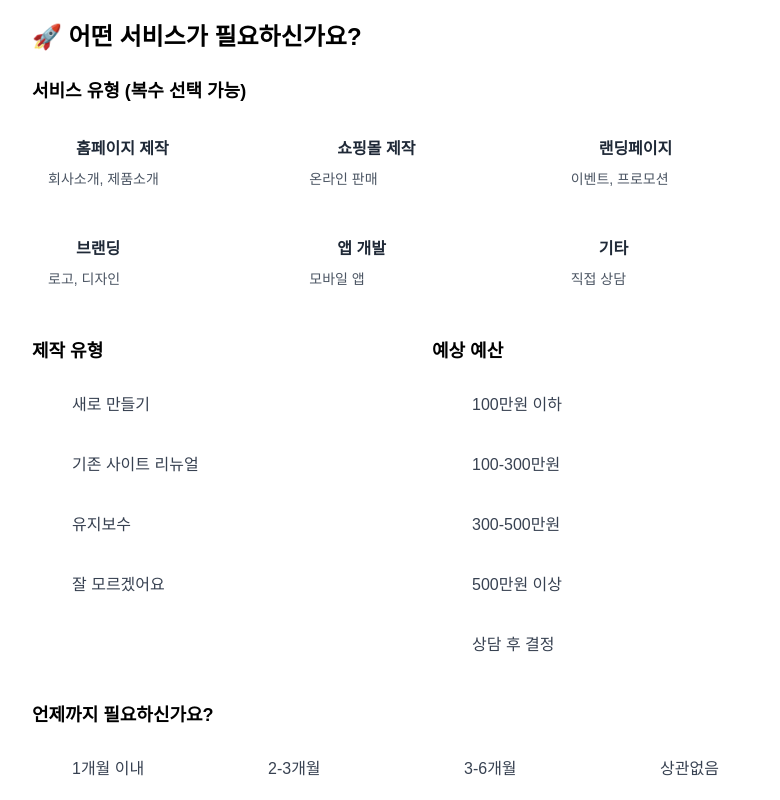
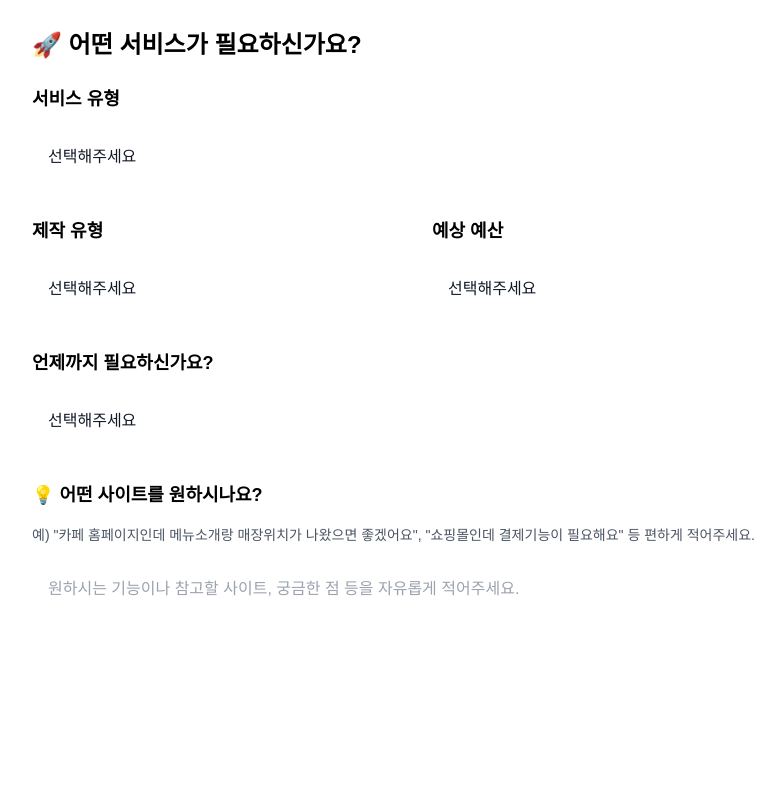
Before and after one commit to voro2520/voro, a Next.js app: page /contact in a window 1280 px wide. Shown: the part 860-1660 px from the top of the page, without its empty margins (224-1004 px from the left). Built offline with nearby package versions, Linux system fonts and the light colour scheme.

Commit message:
Contact 페이지 클릭/입력 문제 해결: 폼 요소 단순화, pointer-events 수정, 상태 관리 개선

```diff
--- a/src/app/contact/page.tsx
+++ b/src/app/contact/page.tsx
@@ -9,7 +9,7 @@ export default function Contact() {
     company: '',
     phone: '',
     email: '',
-    serviceTypes: [] as string[],
+    serviceType: '',
     projectType: '',
     budget: '',
     period: '',
@@ -17,30 +17,33 @@ export default function Contact() {
     agreePrivacy: false
   });
 
+  const [isSubmitting, setIsSubmitting] = useState(false);
+  const [submitMessage, setSubmitMessage] = useState('');
+
   const handleInputChange = (e: React.ChangeEvent<HTMLInputElement | HTMLTextAreaElement | HTMLSelectElement>) => {
     const { name, value, type } = e.target;
+
     if (type === 'checkbox') {
       const checked = (e.target as HTMLInputElement).checked;
-      if (name === 'serviceTypes') {
-        setFormData(prev => ({
-          ...prev,
-          serviceTypes: checked
-            ? [...prev.serviceTypes, value]
-            : prev.serviceTypes.filter(item => item !== value)
-        }));
-      } else {
       setFormData(prev => ({ ...prev, [name]: checked }));
-      }
     } else {
       setFormData(prev => ({ ...prev, [name]: value }));
     }
   };
 
-  const [isSubmitting, setIsSubmitting] = useState(false);
-  const [submitMessage, setSubmitMessage] = useState('');
-
   const handleSubmit = async (e: React.FormEvent) => {
     e.preventDefault();
+
+    if (!formData.name || !formData.phone || !formData.email) {
+      setSubmitMessage('이름, 연락처, 이메일은 필수 입력사항입니다.');
+      return;
+    }
+
+    if (!formData.agreePrivacy) {
+      setSubmitMessage('개인정보 수집 및 이용에 동의해주세요.');
+      return;
+    }
+
     setIsSubmitting(true);
     setSubmitMessage('');
 
@@ -50,20 +53,23 @@ export default function Contact() {
         headers: {
           'Content-Type': 'application/json',
         },
-        body: JSON.stringify(formData),
+        body: JSON.stringify({
+          ...formData,
+          serviceTypes: formData.serviceType ? [formData.serviceType] : []
+        }),
       });
 
       const result = await response.json();
 
       if (result.success) {
-        setSubmitMessage('문의가 성공적으로 전송되었습니다. 빠른 시일 내 연락드리겠습니다.');
+        setSubmitMessage('문의가 성공적으로 전송되었습니다! 빠른 시일 내에 연락드리겠습니다. 🚀');
         // 폼 초기화
         setFormData({
           name: '',
           company: '',
           phone: '',
           email: '',
-          serviceTypes: [],
+          serviceType: '',
           projectType: '',
           budget: '',
           period: '',
@@ -82,28 +88,6 @@ export default function Contact() {
   };
 
   return (
-    <>
-      {/* 구조화된 데이터 */}
-      <script
-        type="application/ld+json"
-        dangerouslySetInnerHTML={{
-          __html: JSON.stringify({
-            "@context": "https://schema.org",
-            "@type": "ContactPage",
-            "mainEntity": {
-              "@type": "Organization",
-              "name": "VORO",
-              "contactPoint": {
-                "@type": "ContactPoint",
-                "contactType": "customer service",
-                "availableLanguage": "Korean",
-                "areaServed": "KR"
-              }
-            }
-          })
-        }}
-      />
-
     <div className="min-h-screen bg-white">
       {/* Header */}
       <header className="fixed w-full top-0 z-50 backdrop-blur-sm bg-white/95 border-b border-gray-100">
@@ -114,12 +98,12 @@ export default function Contact() {
               <span className="ml-2 text-sm text-gray-600">웹/앱 제작</span>
             </Link>
 
-              <nav className="hidden md:flex space-x-8" role="navigation" aria-label="주요 메뉴">
+            <nav className="hidden md:flex space-x-8">
               <Link href="/" className="text-gray-700 hover:text-black transition-colors font-medium">홈</Link>
               <Link href="/#about" className="text-gray-700 hover:text-black transition-colors font-medium">VORO소개</Link>
               <Link href="/#services" className="text-gray-700 hover:text-black transition-colors font-medium">서비스안내</Link>
               <Link href="/#portfolio" className="text-gray-700 hover:text-black transition-colors font-medium">포트폴리오</Link>
-                <Link href="/contact" className="text-black font-medium" aria-current="page">견적문의</Link>
+              <Link href="/contact" className="text-black font-medium">견적문의</Link>
             </nav>
           </div>
         </div>
@@ -129,8 +113,8 @@ export default function Contact() {
       <main className="pt-24 pb-16">
         <div className="max-w-4xl mx-auto px-6 sm:px-8">
           {/* Page Title */}
-            <header className="text-center mb-16">
-              <h1 className="text-4xl md:text-6xl font-black text-black mb-4">CONTACT</h1>
+          <div className="text-center mb-16">
+            <h1 className="text-4xl md:text-6xl font-black text-black mb-6">CONTACT</h1>
             <p className="text-lg text-gray-600 max-w-2xl mx-auto mb-8">
               빠르고 간편한 상담을 원하신다면<br />
               <strong>카카오톡이나 전화</strong>로 연락해주세요!
@@ -142,17 +126,19 @@ export default function Contact() {
                 href="http://pf.kakao.com/_tExfLG"
                 target="_blank"
                 rel="noopener noreferrer"
-                  className="flex items-center justify-center gap-3 bg-yellow-400 hover:bg-yellow-500 text-black px-6 py-4 rounded-lg font-bold text-lg transition-colors"
+                className="flex items-center justify-center gap-3 bg-yellow-400 hover:bg-yellow-500 text-black px-6 py-4 rounded-lg font-bold text-lg transition-colors cursor-pointer"
+                style={{ pointerEvents: 'auto' }}
               >
                 <span>💬</span>
                 카카오톡 상담하기
               </a>
               <a
                 href="tel:010-5344-9868"
-                  className="flex items-center justify-center gap-3 bg-black hover:bg-gray-800 text-white px-6 py-4 rounded-lg font-bold text-lg transition-colors"
+                className="flex items-center justify-center gap-3 bg-black hover:bg-gray-800 text-white px-6 py-4 rounded-lg font-bold text-lg transition-colors cursor-pointer"
+                style={{ pointerEvents: 'auto' }}
               >
                 <span>📞</span>
-                  전화 상담하기
+                전화 상담하기 (010-5344-9868)
               </a>
             </div>
 
@@ -160,15 +146,13 @@ export default function Contact() {
               <p>또는 아래 폼을 작성해주세요</p>
               <div className="w-16 h-px bg-gray-300 mx-auto mt-4"></div>
             </div>
-            </header>
+          </div>
 
           {/* Contact Form */}
-            <form onSubmit={handleSubmit} className="space-y-8" noValidate>
-              {/* 1. 기본정보 */}
-              <section className="bg-gray-50 p-8 rounded-xl">
-                <h2 className="text-2xl font-bold text-black mb-6">
-                  📝 기본정보
-                </h2>
+          <form onSubmit={handleSubmit} className="space-y-8">
+            {/* 기본정보 */}
+            <div className="bg-gray-50 p-8 rounded-xl">
+              <h2 className="text-2xl font-bold text-black mb-6">📝 기본정보</h2>
               <div className="grid grid-cols-1 md:grid-cols-2 gap-6">
                 <div>
                   <label htmlFor="name" className="block text-sm font-bold text-gray-800 mb-2">
@@ -183,6 +167,7 @@ export default function Contact() {
                     onChange={handleInputChange}
                     className="w-full p-4 border-2 border-gray-300 focus:border-black focus:outline-none bg-white text-gray-900 rounded-lg transition-colors"
                     placeholder="홍길동"
+                    style={{ pointerEvents: 'auto' }}
                   />
                 </div>
                 <div>
@@ -197,6 +182,7 @@ export default function Contact() {
                     onChange={handleInputChange}
                     className="w-full p-4 border-2 border-gray-300 focus:border-black focus:outline-none bg-white text-gray-900 rounded-lg transition-colors"
                     placeholder="(주)회사명 (선택)"
+                    style={{ pointerEvents: 'auto' }}
                   />
                 </div>
                 <div>
@@ -212,6 +198,7 @@ export default function Contact() {
                     onChange={handleInputChange}
                     className="w-full p-4 border-2 border-gray-300 focus:border-black focus:outline-none bg-white text-gray-900 rounded-lg transition-colors"
                     placeholder="010-1234-5678"
+                    style={{ pointerEvents: 'auto' }}
                   />
                 </div>
                 <div>
@@ -227,116 +214,94 @@ export default function Contact() {
                     onChange={handleInputChange}
                     className="w-full p-4 border-2 border-gray-300 focus:border-black focus:outline-none bg-white text-gray-900 rounded-lg transition-colors"
                     placeholder="example@company.com"
+                    style={{ pointerEvents: 'auto' }}
                   />
                 </div>
               </div>
-              </section>
+            </div>
 
-              {/* 2. 프로젝트 정보 */}
-              <section className="bg-white border-2 border-gray-200 p-8 rounded-xl">
-                <h2 className="text-2xl font-bold text-black mb-6">
-                  🚀 어떤 서비스가 필요하신가요?
-                </h2>
+            {/* 프로젝트 정보 */}
+            <div className="bg-white border-2 border-gray-200 p-8 rounded-xl">
+              <h2 className="text-2xl font-bold text-black mb-6">🚀 어떤 서비스가 필요하신가요?</h2>
 
               {/* 서비스 유형 */}
               <div className="mb-8">
-                  <h3 className="text-lg font-bold text-black mb-4">
-                    서비스 유형 (복수 선택 가능)
-                  </h3>
-                  <div className="grid grid-cols-2 md:grid-cols-3 gap-4">
-                    {[
-                      { name: '홈페이지 제작', desc: '회사소개, 제품소개' },
-                      { name: '쇼핑몰 제작', desc: '온라인 판매' },
-                      { name: '랜딩페이지', desc: '이벤트, 프로모션' },
-                      { name: '브랜딩', desc: '로고, 디자인' },
-                      { name: '앱 개발', desc: '모바일 앱' },
-                      { name: '기타', desc: '직접 상담' }
-                    ].map((service) => (
-                      <label key={service.name} className="flex flex-col border-2 border-gray-200 hover:border-black rounded-lg p-4 cursor-pointer transition-colors">
-                        <div className="flex items-center mb-2">
-                          <input
-                            type="checkbox"
-                            name="serviceTypes"
-                            value={service.name}
+                <h3 className="text-lg font-bold text-black mb-4">서비스 유형</h3>
+                <select
+                  name="serviceType"
+                  value={formData.serviceType}
                   onChange={handleInputChange}
-                            className="w-4 h-4 text-black border-gray-300 rounded focus:ring-black mr-3"
-                          />
-                          <span className="font-bold text-gray-800">{service.name}</span>
-                        </div>
-                        <span className="text-sm text-gray-600">{service.desc}</span>
-                      </label>
-                    ))}
-                  </div>
+                  className="w-full p-4 border-2 border-gray-300 focus:border-black focus:outline-none bg-white text-gray-900 rounded-lg transition-colors"
+                  style={{ pointerEvents: 'auto' }}
+                >
+                  <option value="">선택해주세요</option>
+                  <option value="홈페이지 제작">홈페이지 제작 (회사소개, 제품소개)</option>
+                  <option value="쇼핑몰 제작">쇼핑몰 제작 (온라인 판매)</option>
+                  <option value="랜딩페이지">랜딩페이지 (이벤트, 프로모션)</option>
+                  <option value="브랜딩">브랜딩 (로고, 디자인)</option>
+                  <option value="앱 개발">앱 개발 (모바일 앱)</option>
+                  <option value="기타">기타 (직접 상담)</option>
+                </select>
               </div>
 
               {/* 제작 유형 & 예산 */}
               <div className="grid grid-cols-1 md:grid-cols-2 gap-8 mb-8">
                 <div>
-                    <h3 className="text-lg font-bold text-black mb-4">
-                      제작 유형
-                    </h3>
-                    <div className="space-y-3">
-                      {['새로 만들기', '기존 사이트 리뉴얼', '유지보수', '잘 모르겠어요'].map((type) => (
-                        <label key={type} className="flex items-center space-x-3 cursor-pointer p-3 border rounded-lg hover:bg-gray-50">
-                          <input
-                            type="radio"
+                  <h3 className="text-lg font-bold text-black mb-4">제작 유형</h3>
+                  <select
                     name="projectType"
-                            value={type}
+                    value={formData.projectType}
                     onChange={handleInputChange}
-                            className="w-4 h-4 text-black border-gray-300 focus:ring-black"
-                          />
-                          <span className="text-gray-700 font-medium">{type}</span>
-                        </label>
-                      ))}
-                    </div>
+                    className="w-full p-4 border-2 border-gray-300 focus:border-black focus:outline-none bg-white text-gray-900 rounded-lg transition-colors"
+                    style={{ pointerEvents: 'auto' }}
+                  >
+                    <option value="">선택해주세요</option>
+                    <option value="새로 만들기">새로 만들기</option>
+                    <option value="기존 사이트 리뉴얼">기존 사이트 리뉴얼</option>
+                    <option value="유지보수">유지보수</option>
+                    <option value="잘 모르겠어요">잘 모르겠어요</option>
+                  </select>
                 </div>
                 <div>
-                    <h3 className="text-lg font-bold text-black mb-4">
-                      예상 예산
-                    </h3>
-                    <div className="space-y-3">
-                      {['100만원 이하', '100-300만원', '300-500만원', '500만원 이상', '상담 후 결정'].map((budget) => (
-                        <label key={budget} className="flex items-center space-x-3 cursor-pointer p-3 border rounded-lg hover:bg-gray-50">
-                          <input
-                            type="radio"
+                  <h3 className="text-lg font-bold text-black mb-4">예상 예산</h3>
+                  <select
                     name="budget"
-                            value={budget}
+                    value={formData.budget}
                     onChange={handleInputChange}
-                            className="w-4 h-4 text-black border-gray-300 focus:ring-black"
-                          />
-                          <span className="text-gray-700 font-medium">{budget}</span>
-                        </label>
-                      ))}
-                    </div>
+                    className="w-full p-4 border-2 border-gray-300 focus:border-black focus:outline-none bg-white text-gray-900 rounded-lg transition-colors"
+                    style={{ pointerEvents: 'auto' }}
+                  >
+                    <option value="">선택해주세요</option>
+                    <option value="100만원 이하">100만원 이하</option>
+                    <option value="100-300만원">100-300만원</option>
+                    <option value="300-500만원">300-500만원</option>
+                    <option value="500만원 이상">500만원 이상</option>
+                    <option value="상담 후 결정">상담 후 결정</option>
+                  </select>
                 </div>
               </div>
 
               {/* 기간 */}
               <div className="mb-8">
-                  <h3 className="text-lg font-bold text-black mb-4">
-                    언제까지 필요하신가요?
-                  </h3>
-                  <div className="grid grid-cols-2 md:grid-cols-4 gap-4">
-                    {['1개월 이내', '2-3개월', '3-6개월', '상관없음'].map((period) => (
-                      <label key={period} className="flex items-center space-x-3 cursor-pointer p-3 border rounded-lg hover:bg-gray-50">
-                        <input
-                          type="radio"
+                <h3 className="text-lg font-bold text-black mb-4">언제까지 필요하신가요?</h3>
+                <select
                   name="period"
-                          value={period}
+                  value={formData.period}
                   onChange={handleInputChange}
-                          className="w-4 h-4 text-black border-gray-300 focus:ring-black"
-                        />
-                        <span className="text-gray-700 font-medium">{period}</span>
-                      </label>
-                    ))}
-                  </div>
+                  className="w-full p-4 border-2 border-gray-300 focus:border-black focus:outline-none bg-white text-gray-900 rounded-lg transition-colors"
+                  style={{ pointerEvents: 'auto' }}
+                >
+                  <option value="">선택해주세요</option>
+                  <option value="1개월 이내">1개월 이내</option>
+                  <option value="2-3개월">2-3개월</option>
+                  <option value="3-6개월">3-6개월</option>
+                  <option value="상관없음">상관없음</option>
+                </select>
               </div>
 
               {/* 상세 설명 */}
               <div>
-                  <h3 className="text-lg font-bold text-black mb-4">
-                    💡 어떤 사이트를 원하시나요?
-                  </h3>
+                <h3 className="text-lg font-bold text-black mb-4">💡 어떤 사이트를 원하시나요?</h3>
                 <p className="text-sm text-gray-600 mb-4">
                   예) "카페 홈페이지인데 메뉴소개랑 매장위치가 나왔으면 좋겠어요", "쇼핑몰인데 결제기능이 필요해요" 등 편하게 적어주세요.
                 </p>
@@ -347,12 +312,13 @@ export default function Contact() {
                   rows={6}
                   placeholder="원하시는 기능이나 참고할 사이트, 궁금한 점 등을 자유롭게 적어주세요."
                   className="w-full p-4 border-2 border-gray-300 focus:border-black focus:outline-none bg-white text-gray-900 rounded-lg resize-none transition-colors"
+                  style={{ pointerEvents: 'auto' }}
                 />
               </div>
-              </section>
+            </div>
 
             {/* 개인정보처리방침 */}
-              <section className="bg-gray-50 p-6 rounded-xl">
+            <div className="bg-gray-50 p-6 rounded-xl">
               <h3 className="text-lg font-bold text-black mb-4">개인정보처리방침</h3>
               <div className="text-sm text-gray-600 space-y-2 mb-4 p-4 bg-white rounded-lg border">
                 <p><strong>수집목적:</strong> 프로젝트 상담 및 견적 제공</p>
@@ -361,20 +327,20 @@ export default function Contact() {
                 <p><strong>문의:</strong> voro2520@gmail.com / 010-5344-9868</p>
               </div>
 
-                <label className="flex items-center space-x-3 cursor-pointer">
+              <label className="flex items-center space-x-3 cursor-pointer" style={{ pointerEvents: 'auto' }}>
                 <input
                   type="checkbox"
                   name="agreePrivacy"
-                    required
                   checked={formData.agreePrivacy}
                   onChange={handleInputChange}
                   className="w-5 h-5 text-black border-gray-300 rounded focus:ring-black"
+                  style={{ pointerEvents: 'auto' }}
                 />
                 <span className="text-gray-700 font-medium">
                   개인정보 수집 및 이용에 동의합니다. *
                 </span>
               </label>
-              </section>
+            </div>
 
             {/* Submit Message */}
             {submitMessage && (
@@ -389,6 +355,7 @@ export default function Contact() {
                     <a
                       href="tel:010-5344-9868"
                       className="inline-flex items-center gap-2 bg-black text-white px-6 py-3 rounded-lg font-bold hover:bg-gray-800 transition-colors"
+                      style={{ pointerEvents: 'auto' }}
                     >
                       📞 010-5344-9868로 전화하기
                     </a>
@@ -402,7 +369,8 @@ export default function Contact() {
               <button
                 type="submit"
                 disabled={isSubmitting}
-                  className="bg-black hover:bg-gray-800 disabled:bg-gray-400 disabled:cursor-not-allowed text-white px-16 py-5 text-xl font-bold rounded-xl transition-colors shadow-lg"
+                className="bg-black hover:bg-gray-800 disabled:bg-gray-400 disabled:cursor-not-allowed text-white px-16 py-5 text-xl font-bold rounded-xl transition-colors shadow-lg cursor-pointer"
+                style={{ pointerEvents: 'auto' }}
               >
                 {isSubmitting ? '전송 중...' : '🚀 문의하기'}
               </button>
@@ -443,6 +411,5 @@ export default function Contact() {
         </div>
       </footer>
     </div>
-    </>
   );
 }
```
Lines whose indentation alone changed are shown as unchanged.
